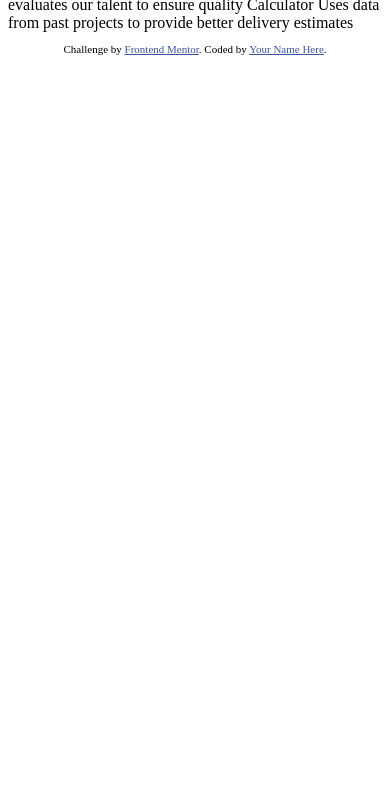
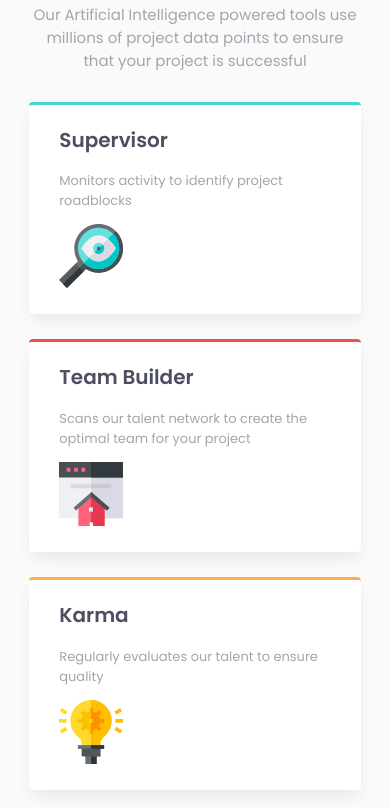
Before and after one commit to nithipramesti/Four-Card-Feature-Section-Master, a plain HTML site: page index.html in a window 390 px wide. Shown: the part 120-928 px from the top of the page. Before the commit the page ends 844 px from the top, so only its background shows below. Drawn offline with Linux system fonts and the light colour scheme.

Commit message:
css style for mobile

```diff
--- a/index.html
+++ b/index.html
@@ -5,6 +5,11 @@
   <meta name="viewport" content="width=device-width, initial-scale=1.0"> <!-- displays site properly based on user's device -->
 
   <link rel="icon" type="image/png" sizes="32x32" href="./images/favicon-32x32.png">
+  <link rel="preconnect" href="https://fonts.gstatic.com">
+  <link rel="preconnect" href="https://fonts.gstatic.com">
+<link href="https://fonts.googleapis.com/css2?family=Poppins:wght@100;200;400;600&display=swap" rel="stylesheet">
+
+  <link rel="stylesheet" href="style.css">
 
   <title>Frontend Mentor | Four card feature section</title>
 
@@ -16,23 +21,42 @@
 </head>
 <body>
 
-  Reliable, efficient delivery
-  Powered by Technology
+  <header>
+    <h1>
+      Reliable, efficient delivery <br>
+      <span>Powered by Technology</span>
+    </h1>
+    <p>Our Artificial Intelligence powered tools use millions of project data points to ensure that your project is successful</p>
+  </header>
 
-  Our Artificial Intelligence powered tools use millions of project data points
-  to ensure that your project is successful
+  <main>
+    <div class="box box-1">
+      <h2>Supervisor</h2>
+      <p>Monitors activity to identify project roadblocks</p>
+      <img src="/images/icon-supervisor.svg" alt="Supervisor">
+    </div>
 
-  Supervisor
-  Monitors activity to identify project roadblocks
+    <div class="box-center">
+      <div class="box box-2">
+        <h2>Team Builder</h2>
+        <p>Scans our talent network to create the optimal team for your project</p>
+        <img src="/images/icon-team-builder.svg" alt="Team Builder">
+      </div>
 
-  Team Builder
-  Scans our talent network to create the optimal team for your project
+      <div class="box box-3">
+        <h2>Karma</h2>
+        <p>Regularly evaluates our talent to ensure quality</p>
+        <img src="/images/icon-karma.svg" alt="Karma">
+      </div>
+    </div>
 
-  Karma
-  Regularly evaluates our talent to ensure quality
+    <div class="box box-4">
+      <h2>Calculator</h2>
+      <p>Uses data from past projects to provide better delivery estimates</p>
+      <img src="/images/icon-calculator.svg" alt="Calculator">
+    </div>
+  </main>
 
-  Calculator
-  Uses data from past projects to provide better delivery estimates
 
 
   <footer>
--- /dev/null
+++ b/style.css
@@ -0,0 +1,95 @@
+:root{
+    box-sizing: border-box;
+}
+
+*,
+::after,
+::before {
+    box-sizing: inherit;
+}
+
+body{
+    font-family: 'Poppins', sans-serif;
+    font-size: 15px;
+    font-weight: 200;
+    width: 100%;
+    margin: 0;
+    color: hsl(234, 12%, 34%);
+    background-color: hsl(0, 0%, 98%);
+}
+
+/* HEADER */
+header{
+    text-align: center;
+    width: 85%;
+    max-width: 550px;
+    margin: 30px auto;
+}
+
+header h1{
+    font-weight: 200;
+    font-size: 25px;
+}
+
+header h1 span{
+    font-weight: 600;
+}
+
+header p{
+    font-weight: 400;
+    color: hsl(229, 6%, 66%);
+}
+
+
+
+/* MAIN */
+main{
+    display: flex;
+    flex-direction: column;
+    width: 85%;
+    max-width: 370px;
+    margin: 20px auto;
+}
+
+.box{
+    background-color: #fff;
+    border-radius: 4px;
+    padding: 20px 30px;
+    box-shadow: 0px 8px 15px -3px rgba(63, 63, 63, 0.1);
+}
+
+
+.box h2{
+    font-size: 20px;
+    margin-top: 0;
+}
+
+.box p{
+    font-size: 13px;
+    font-weight: 400;
+    color: hsl(229, 6%, 66%);
+}
+
+.box img{
+    text-align: right;
+}
+
+main div + div{
+    margin-top: 25px;
+}
+
+.box-1{
+    border-top: 3px solid hsl(180, 62%, 55%);
+}
+
+.box-2{
+    border-top: 3px solid hsl(0, 78%, 62%);
+}
+
+.box-3{
+    border-top: 3px solid hsl(34, 97%, 64%);
+}
+
+.box-4{
+    border-top: 3px solid hsl(212, 86%, 64%);
+}
```
